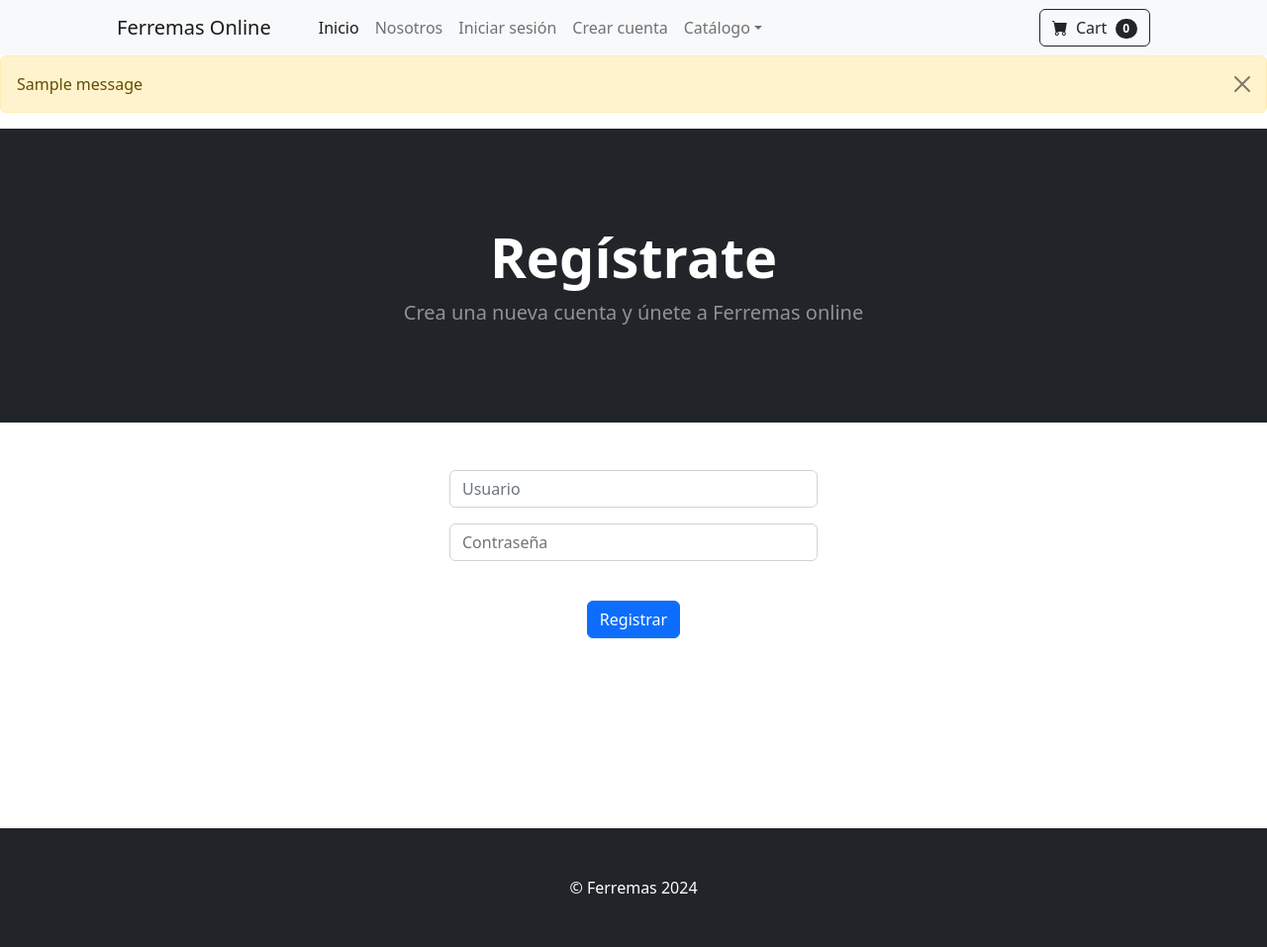
After one commit to Mitsusabur0/ferremas, a Django app: page /register in a window 1280 px wide. The commit adds this page. Shown: the whole page at 99% size. Run offline with Django 5.2, Linux system fonts and the light colour scheme; tables that the repository leaves empty hold one stand-in row (values such as "Sample post"); one stand-in notice (Sample message) is shown; some libraries are stand-ins or nearby versions.

Commit message:
Crear template de registro

```diff
--- a/tienda/templates/base.html
+++ b/tienda/templates/base.html
@@ -18,7 +18,14 @@
     <body>
 
         {% include "navbar.html" %}
-
+        {% if messages %}
+            {% for message in messages %}
+            <div class="alert alert-warning alert-dismissible fade show" role="alert">
+                {{ message }}
+                <button type="button" class="btn-close" data-bs-dismiss="alert" aria-label="Close"></button>
+            </div>
+            {% endfor %}
+        {% endif %}
         {% block content %}
         {% endblock %}
 
--- a/tienda/templates/navbar.html
+++ b/tienda/templates/navbar.html
@@ -12,6 +12,7 @@
                 <li class="nav-item"><a class="nav-link" href="{% url 'logout' %}">Cerrar sesión</a></li>
                 {% else %}
                 <li class="nav-item"><a class="nav-link" href="{% url 'login' %}">Iniciar sesión</a></li>
+                <li class="nav-item"><a class="nav-link" href="{% url 'register' %}">Crear cuenta</a></li>
                 {% endif %}
 
                     <li class="nav-item dropdown">
--- /dev/null
+++ b/tienda/templates/register.html
@@ -0,0 +1,48 @@
+{% extends "base.html" %}
+
+{% block content %}
+
+<header class="bg-dark py-5">
+    <div class="container px-4 px-lg-5 my-5">
+        <div class="text-center text-white">
+            <h1 class="display-4 fw-bolder">Regístrate</h1>
+            <p class="lead fw-normal text-white-50 mb-0">Crea una nueva cuenta y únete a Ferremas online</p>
+        </div>
+    </div>
+</header>
+
+
+<div class="container">
+
+    <div class="row">
+        <center>
+            <div class="col-md-4">
+                <br><br>
+                <form method="POST" action="{% url 'login' %}">
+                    {% csrf_token %}
+                    <div class="mb-3">
+                      <input type="text" class="form-control" name="username" placeholder="Usuario">
+                    </div>
+                    <div class="mb-3">
+                      <input type="password" class="form-control" name="password" placeholder="Contraseña">
+                    </div>
+                    <br>
+                    <button type="submit" class="btn btn-primary">Registrar</button>
+                  </form>
+
+
+
+
+
+
+
+                <br><br><br><br>
+                <br><br><br><br>
+            </div>
+        </center>
+    </div>
+</div>
+
+
+
+{% endblock %}
--- a/tienda/urls.py
+++ b/tienda/urls.py
@@ -6,5 +6,6 @@ urlpatterns = [
     path("about", views.about, name="about"),
     path("login", views.login_user, name="login"),
     path("logout", views.logout_user, name="logout"),
+    path("register", views.register_user, name="register"),
 
 ]
--- a/tienda/views.py
+++ b/tienda/views.py
@@ -2,6 +2,10 @@ from django.shortcuts import render, redirect
 from .models import Producto
 from django.contrib.auth import authenticate, login, logout
 from django.contrib import messages
+from django.contrib.auth.models import User
+from django.contrib.auth.forms import UserCreationForm
+from .forms import SignUpForm
+from django import forms
 
 
 # Create your views here.
@@ -27,12 +31,13 @@ def login_user(request):
     else:
         return render(request, "login.html", {})
 
-
-
-
-    return render(request, "login.html");
-
 def logout_user(request):
     logout(request)
     messages.success(request, ("Sesión cerrada exitosamente."))
     return redirect("home")
+
+
+def register_user(request):
+
+
+    return render(request, "register.html", {})
```
Also changed, not shown: tienda/forms.py (added, +31 -0 lines), db.sqlite3.
